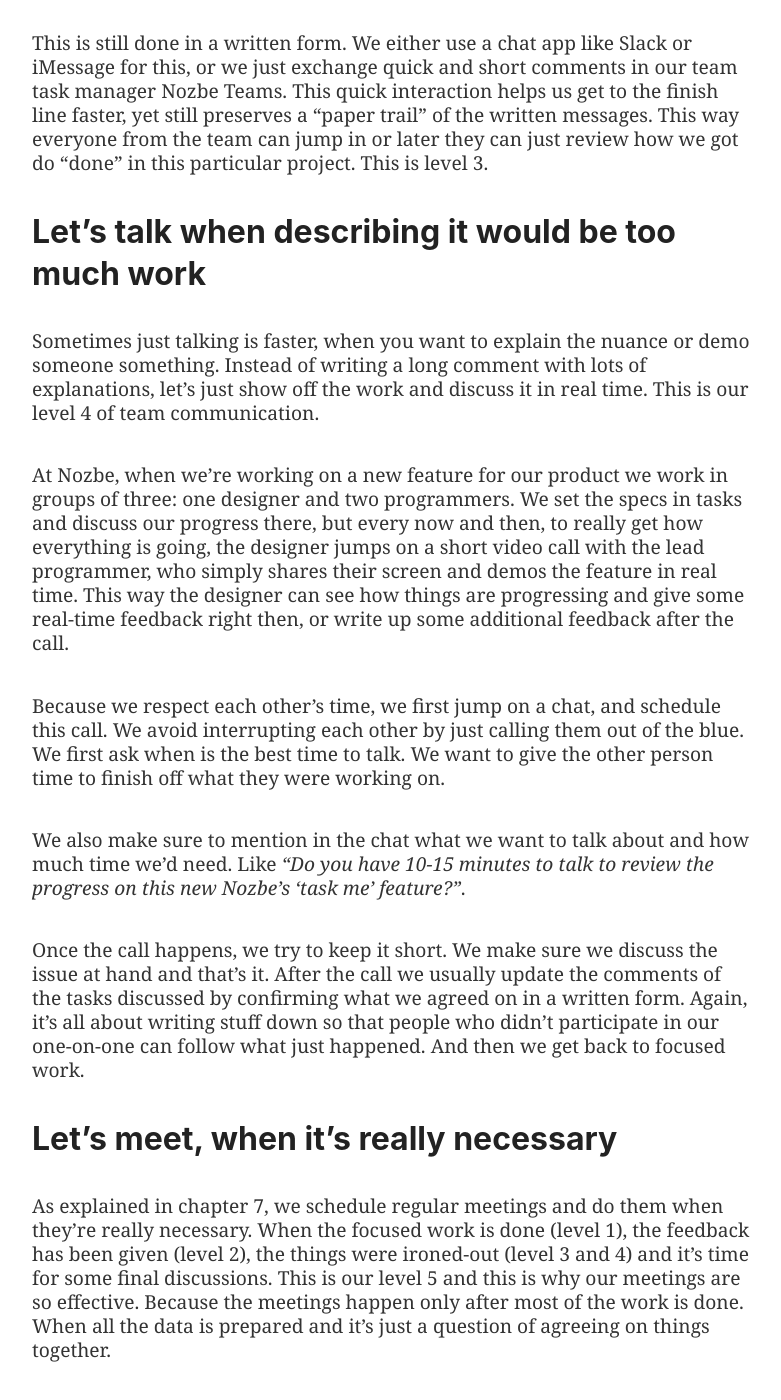
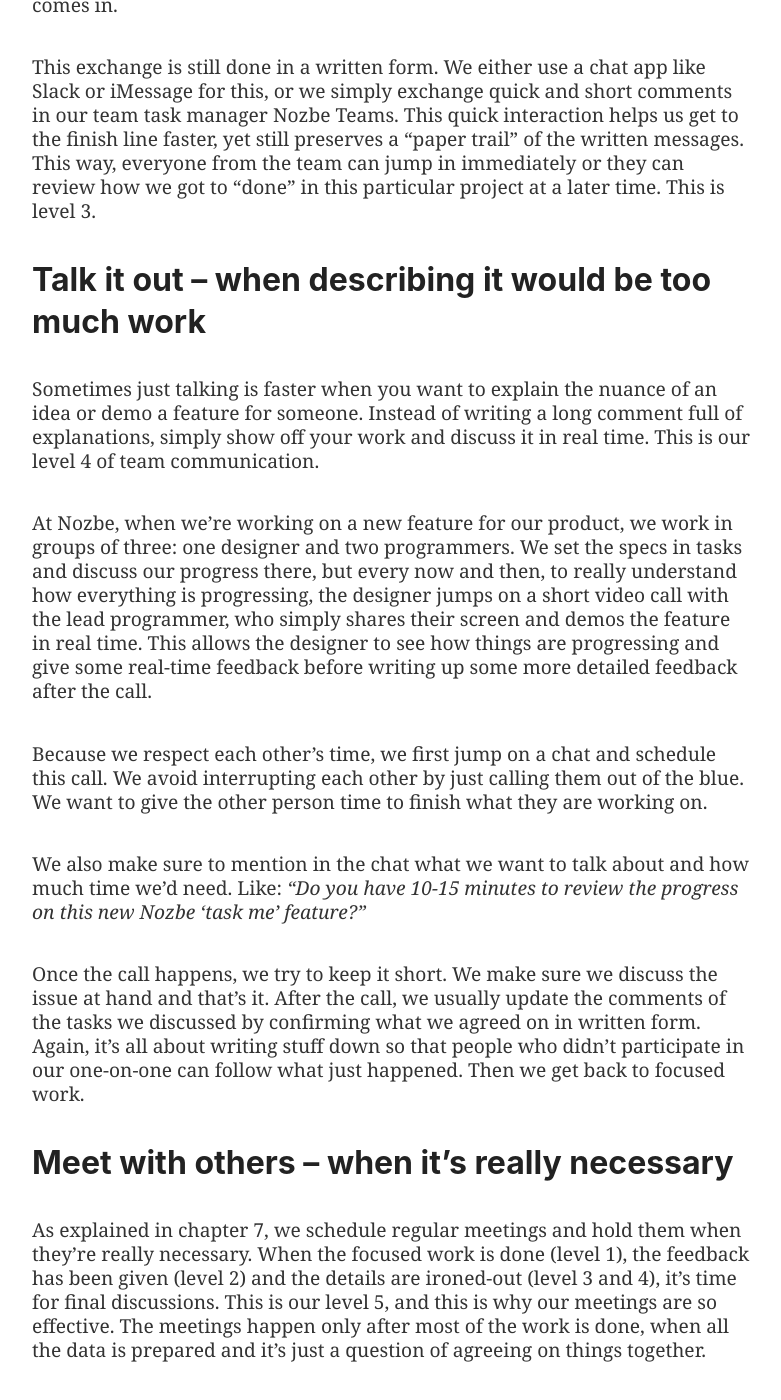
Before and after one commit to Nozbe/NoOffice.org, a Jekyll site: the page built from _book/pyramid.md, in a window 1280 px wide and 1400 px high, scrolled down 3089 px. Shown: the whole window, without its empty margins (248-1029 px from the left). Built offline with Jekyll 4.4.1, drawn with Linux system fonts in a browser that asks for light colours; some of the changed text lies outside the part shown.

Commit message:
Proofread version of pyramid

```diff
--- a/_book/pyramid.md
+++ b/_book/pyramid.md
@@ -1,6 +1,6 @@
 ---
 part: one
-title: Turn the work upside down
+title: Turn your work upside down
 subtitle: "How we discovered the 'Pyramid of Communication' that helps us work better as a team"
 ---
 
@@ -9,93 +9,94 @@
 
 ## Tradition is overrated
 
-When people start working together as a team or a company, they initially have no clue how to coordinate things. They figure out everything as they go, usually by copying other businesses. They have offices? OK, let's get an office ourselves. They have many meetings with fancy names like "all-hands", "status", "wrap-up"… let's just do the same. It must work, right? And then many of these business practices become a tradition. And that's the problem:
+When people start working together as a team or a company, they initially have no clue how to coordinate things. They figure out everything as they go, usually by copying other businesses. They have offices? OK, let's get an office ourselves. They have many meetings with fancy names like "all-hands," "status," "wrap-up"? Let's just do the same. It must work, right? Suddenly, many of these business practices become tradition. And that's the problem:
 
-> People tend to value "tradition" too much. They say that because *they've been doing it this way for a long time, so it must be good*. But is it really?
+> People tend to value "tradition" too much. They say because *they've been doing it this way for a long time, it must be good*. But is it really?
 
-Maybe it was good then. Why not revisit the tradition and check again?
+Maybe it was good then. But why not revisit each tradition and check again?
 
-When I started hiring people, I was completely clueless about running a company so I was looking up to other businesses, too. However, as from the very beginning I wanted to be free from a physical office, which eventually put me on a path of questioning every other "traditional business practice" there is. And I quickly realized most of them need to be turned completely upside down!
+When I started hiring people, I was completely clueless about how to run a company, so I was looking to other businesses, too. However, from the very beginning, I wanted to be free from a physical office, and that eventually put me on a path of questioning every other "traditional business practice" there is. I quickly realized most of them need to be turned completely upside down!
 
 ## Traditional teamwork starts with meetings
 
-As we discussed in Chapter 7, traditionally people are used do doing lots of meetings in order to get anything done together. And in between the official project meetings and the unofficial impromptu chats, people try to squeeze in the time to do the actual work. Which often results in late evenings, overtime work and frustration of not being able to get any meaningful work done during the regular office hours. This is not effective. This should be the the other way round.
+As we discussed in chapter 7, traditionally people are used to having lots of meetings in order to get anything done together. And in between the official project meetings and the unofficial impromptu chats, people try to squeeze in time to do their actual work. This often results in late evenings, overtime work and the frustration of not being able to get any meaningful work done during regular office hours. This is not effective. This should be the other way round.
 
-## Let's put the actual work first
+## Put the actual work first
 
-As explained in the chapter 4, at Nozbe we value focus work most. After all, we hired people to our team to do the actual work, not to just be there for meetings and chats. This is why I protect my team members' time and give them space to do the actual work they were supposed to do.
+As explained in chapter 4, at Nozbe we value focused work most of all. After all, we hire people to our team to actually do the work, not just to be there for meetings and chats. This is why I protect my team members' time and give them space to do their actual work.
 
-You should spend most of your time doing focused work. This is your level 1 work. At this level you communicate through the work that you do.
+You should spend most of your time doing focused work. This is your level 1 work. At this level, you communicate through the work that you do.
 
-Depending on your role in the company, you should have time to write, to draw, to outline, to mind map, to do research… and then you write it all up in documents, project or tasks so that others can see your work and help you get it done. Because once you've done your chunk of focused work, it's time for level 2.
+Depending on your role in the company, you should have time to write, to draw, to outline, to mind map, to do research… and then you can write up all of your work in documents, projects or tasks so that others can see it and help you get it done. Because once you've done your chunk of focused work, it's time for level 2.
 
-## Let's give and get feedback
+## Give and get feedback
 
-It doesn't mean it's time for a meeting now. No way. Most of the feedback we give and get is asynchronous. This means, you've done your work, you send it to your team and then you wait for their thoughtful feedback.
+Being at the feedback stage doesn't mean you're ready for a meeting. No way. Most of the feedback we give and get is asynchronous.  You do your work, you send it to your team and then you wait for their thoughtful feedback.
 
-You don't just "make a quick call" to show them your work and get their quick first impression by asking a *"what do you think?"* question. This is not feedback. This is ambush.
+You don't just "make a quick call" to show them your work and get their quick first impression by asking a *"what do you think?"* question. This is not getting feedback. This is an ambush.
 
-As explained in chapter 5 about writing stuff down and 6 about banning email, you get feedback in a form of a written comment or a series of comments at the other person's convenience within a reasonable time frame.
+As explained in chapter 5 about writing stuff down and 6 about banning email, it’s perfectly fair to get feedback in the form of a written comment or a series of comments at the other person's convenience within a reasonable time frame.
 
-This creates this cadence of work for everyone - you dedicate your time to your focused work and later you spend time on other people's work by reviewing it, analyzing it and truly digesting it in order to be able to give them really good feedback. Only this way they can learn and improve their work.
+This creates the perfect cadence of work for everyone – you’re still able to dedicate time to your focused work, and later you can spend time on other people's work by reviewing it, analyzing it and truly digesting it in order to be able to give them really good feedback. Only this way can they learn and improve their work.
 
-That's why good feedback takes time. But it's worth it. When you have people with different points of view and various levels of expertise, thanks to their feedback your work can get so much better.
+That's why good feedback takes time. But it's worth it. When you have people with different points of view and various levels of expertise, their valuable feedback can improve your work immensely.
 
-## Let's use quick back-and-forth when needed
+## Use a quick back-and-forth when needed
 
-Usually we spend most of our time at level 1 (focused work) and level 2 (giving feedback). However, sometimes when you're about to finish off something, you need to speed up this cycle and that's where quick back-and-forth comes in.
+Usually we spend most of our time at level 1 (focused work) and level 2 (giving feedback). However, sometimes when you're about to complete your work, you may need to speed up this cycle – that's where the quick back-and-forth comes in.
 
-This is still done in a written form. We either use a chat app like Slack or iMessage for this, or we just exchange quick and short comments in our team task manager Nozbe Teams. This quick interaction helps us get to the finish line faster, yet still preserves a "paper trail" of the written messages. This way everyone from the team can jump in or later they can just review how we got do "done" in this particular project. This is level 3.
+This exchange is still done in a written form. We either use a chat app like Slack or iMessage for this, or we simply exchange quick and short comments in our team task manager Nozbe Teams. This quick interaction helps us get to the finish line faster, yet still preserves a "paper trail" of the written messages. This way, everyone from the team can jump in immediately or they can review how we got to "done" in this particular project at a later time. This is level 3.
 
-## Let's talk when describing it would be too much work
+## Talk it out – when describing it would be too much work
 
-Sometimes just talking is faster, when you want to explain the nuance or demo someone something. Instead of writing a long comment with lots of explanations, let's just show off the work and discuss it in real time. This is our level 4 of team communication.
+Sometimes just talking is faster when you want to explain the nuance of an idea or demo a feature for someone. Instead of writing a long comment full of explanations, simply  show off your work and discuss it in real time. This is our level 4 of team communication.
 
-At Nozbe, when we're working on a new feature for our product we work in groups of three: one designer and two programmers. We set the specs in tasks and discuss our progress there, but every now and then, to really get how everything is going, the designer jumps on a short video call with the lead programmer, who simply shares their screen and demos the feature in real time. This way the designer can see how things are progressing and give some real-time feedback right then, or write up some additional feedback after the call.
+At Nozbe, when we're working on a new feature for our product, we work in groups of three: one designer and two programmers. We set the specs in tasks and discuss our progress there, but every now and then, to really understand how everything is progressing, the designer jumps on a short video call with the lead programmer, who simply shares their screen and demos the feature in real time. This allows the designer to see how things are progressing and give some real-time feedback before  writing up some more detailed feedback after the call.
 
-Because we respect each other's time, we first jump on a chat, and schedule this call. We avoid interrupting each other by just calling them out of the blue. We first ask when is the best time to talk. We want to give the other person time to finish off what they were working on.
+Because we respect each other's time, we first jump on a chat and schedule this call. We avoid interrupting each other by just calling them out of the blue. We want to give the other person time to finish what they are working on.
 
-We also make sure to mention in the chat what we want to talk about and how much time we'd need. Like *"Do you have 10-15 minutes to talk to review the progress on this new Nozbe's 'task me' feature?"*.
+We also make sure to mention in the chat what we want to talk about and how much time we'd need. Like: *"Do you have 10-15 minutes to review the progress on this new Nozbe 'task me' feature?"*
 
-Once the call happens, we try to keep it short. We make sure we discuss the issue at hand and that's it. After the call we usually update the comments of the tasks discussed by confirming what we agreed on in a written form. Again, it's all about writing stuff down so that people who didn't participate in our one-on-one can follow what just happened. And then we get back to focused work.
+Once the call happens, we try to keep it short. We make sure we discuss the issue at hand and that's it. After the call, we usually update the comments of the tasks we discussed by confirming what we agreed on in written form. Again, it's all about writing stuff down so that people who didn't participate in our one-on-one can follow what just happened. Then we get back to focused work.
 
-## Let's meet, when it's really necessary
+## Meet with others – when it's really necessary
 
-As explained in chapter 7, we schedule regular meetings and do them when they're really necessary. When the focused work is done (level 1), the feedback has been given (level 2), the things were ironed-out (level 3 and 4) and it's time for some final discussions. This is our level 5 and this is why our meetings are so effective. Because the meetings happen only after most of the work is done. When all the data is prepared and it's just a question of agreeing on things together.
+As explained in chapter 7, we schedule regular meetings and hold them when they're really necessary. When the focused work is done (level 1), the feedback has been given (level 2) and the details are ironed-out (level 3 and 4), it's time for final discussions. This is our level 5, and this is why our meetings are so effective. The meetings happen only after most of the work is done, when all the data is prepared and it's just a question of agreeing on things together.
 
-Many of the tasks and projects don't get to be discussed on our meetings. We manage to iron them out on levels 1-3 and we don't need to talk about them anymore. We agreed on everything in comments and went ahead to just get the things done.
+Many of the tasks and projects aren’t discussed in our meetings. We manage to iron them out on levels 1-3 and don't need to talk about them anymore, as we’ve previously agreed on everything in the comments and have gone on to complete the work.
 
 ## We call this a "Pyramid of Communication"
 
 Here are the levels of team communication described in this chapter:
 
-* **Level 1 - Focused work** or the "deep work" level.
-* **Level 2 - Feedback** or the "WDYT"[^1] level.
-* **Level 3 - Quick chat** or the "direct message" level.
-* **Level 4 - One-on-one conversation** or the "talk to me" level.
-* **Level 5 - Meeting** or the "face to face" level.
+* **Level 1 – Focused work** or the "deep work" level.
+* **Level 2 – Feedback** or the "WDYT"[^1] level.
+* **Level 3 – Quick chat** or the "direct message" level.
+* **Level 4 – One-on-one conversation** or the "talk to me" level.
+* **Level 5 – Meeting** or the "face-to-face" level.
 
-And traditionally in business most people spend most of their time on level 5 in lengthy meetings, then level 4 as they interrupt each other to talk, then level 3 as they try to use chat apps to coordinate everything and they rarely have time for either level 2, to give someone a thoughtful piece of feedback or for level 1, to really take the time to do their good work.
+Traditionally in business, most people spend the majority of their time on level 5 in lengthy meetings, then level 4 as they interrupt each other to talk, then level 3 as they try to use chat apps to coordinate everything – and then they rarely have time for either level 2, to give someone a thoughtful piece of feedback, or for level 1, to really take the time to do their good work.
 
-That's why we call it a "Pyramid of Communication" and we achieve it by turning things completely upside down!
+This is why we call it a "Pyramid of Communication" – and we achieve our communication hierarchy by turning things completely upside down!
 
-We spend most of our time in focused work (level 1), but we also dedicate lots of time to thoughtful feedback (level 2) and then we also chat when necessary (level 3) and when really needed we have some quick calls with others (level 4) and then we have our regular weekly meetings (level 5) which are completely optional.
+We spend most of our time in focused work (level 1), but we also dedicate lots of time to thoughtful feedback (level 2) and  chat when necessary (level 3). Then, when necessary, we havequick calls with others (level 4), and finally we have our regular weekly meetings (level 5), which are completely optional.
 
 ## Levels 1-2 are asynchronous while level 3-5 are in real time
 
-The key distinction between the first 2 levels of the pyramid and the remaining 3 levels is that the first ones are done completely asynchronously. Basically - everyone does their work in their time. Both, the focused work and the thoughtful feedback happen without any interruption from anyone.
+The key distinction between the first two levels of the pyramid and the remaining three levels is that the first ones are done completely asynchronously. Basically, everyone does their work in their own time. Both the focused work and the thoughtful feedback happen without any interruption from anyone.
 
-And this is where ideally you should spend most of your day.
+And this is ideally how you should spend most of your day.
 
 More than half of everyone's time should be spent on levels 1 and 2, while significantly less of it should be spent on levels 3-5. This is why it's a pyramid and why it's traditional work turned completely upside down.
 
 ## The one thing: Check your time on each level of the pyramid
 
-Before you can apply the Pyramid of Communication at your work, categorize each hour of your work as it passes over the next week or two. Was it focused work? Feedback? How much time did you spend on chatting, talking or meetings?
+Before you can apply the Pyramid of Communication at your work, categorize each hour of your work as it passes over the next week or two. Was it focused work? Feedback? How much time did you spend chatting, talking or meeting?
 
-> In an ideal world you should be spending most of your time on focused work (level 1), a little less on giving feedback (level 2), much less on chatting (level 3) and as little as possible on talking (levels 4) and meetings (level 5).
+> In an ideal world, you should be spending most of your time on focused work (level 1), a little less on giving feedback (level 2), much less on chatting (level 3) and as little as possible on talking (levels 4) and taking meetings (level 5).
 
-To read more about this concept of "Pyramid of Communication" and learn about the apps we use at Nozbe to apply it, check out my free eBook "No Office apps"[^2].
+To read more about this concept of the "Pyramid of Communication" and learn about the apps we use at Nozbe to apply it, check out my free eBook, No Office apps[^2].
 
-[^1]: WDYT stands for "What Do You Think?" and we ask this question a lot our team once we've shipped our work.
-[^2]: [Get my free eBook "No Office apps" in PDF](https://NoOffice.org/noofficeapps.pdf)
+[^1]: WDYT stands for "What Do You Think?" and we ask this question a lot in our team once we've shipped our work.
+
+[^2]: [Get my free eBook No Office apps in PDF](https://NoOffice.org/noofficeapps.pdf).
```
